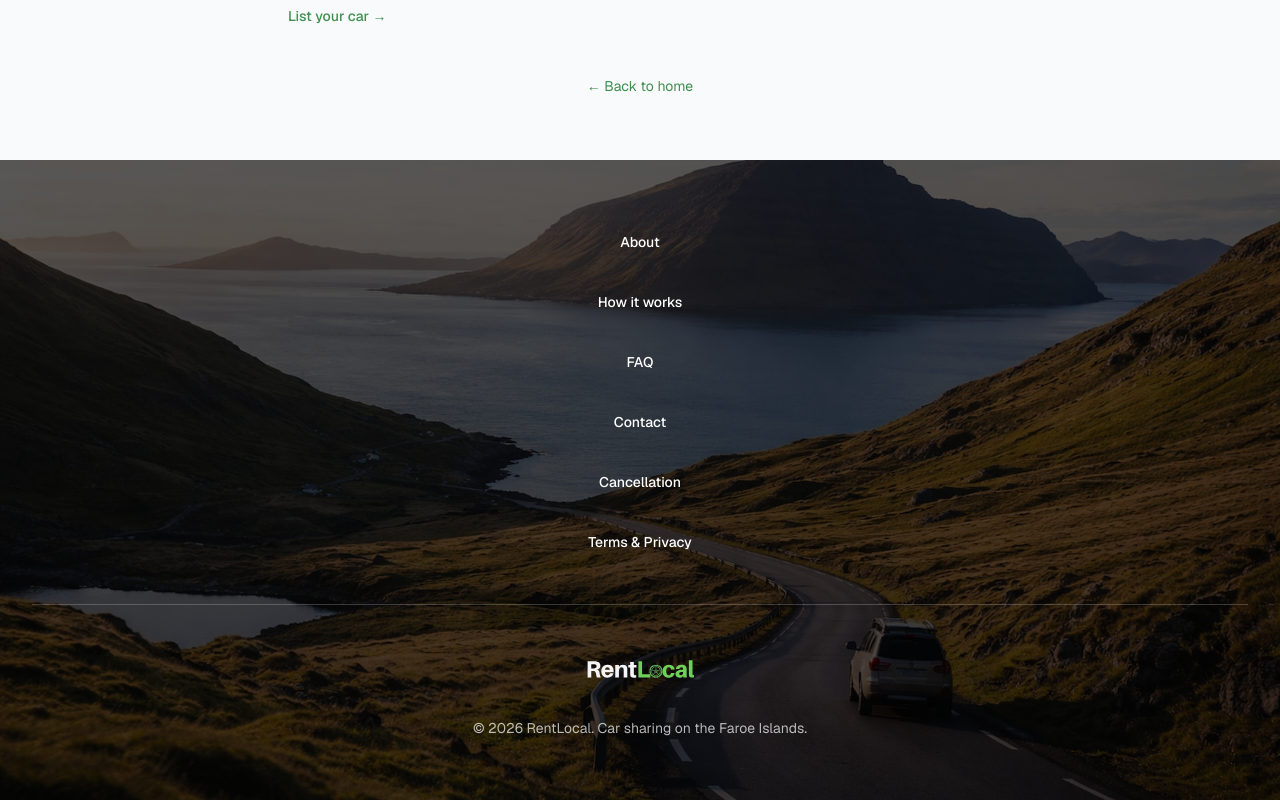
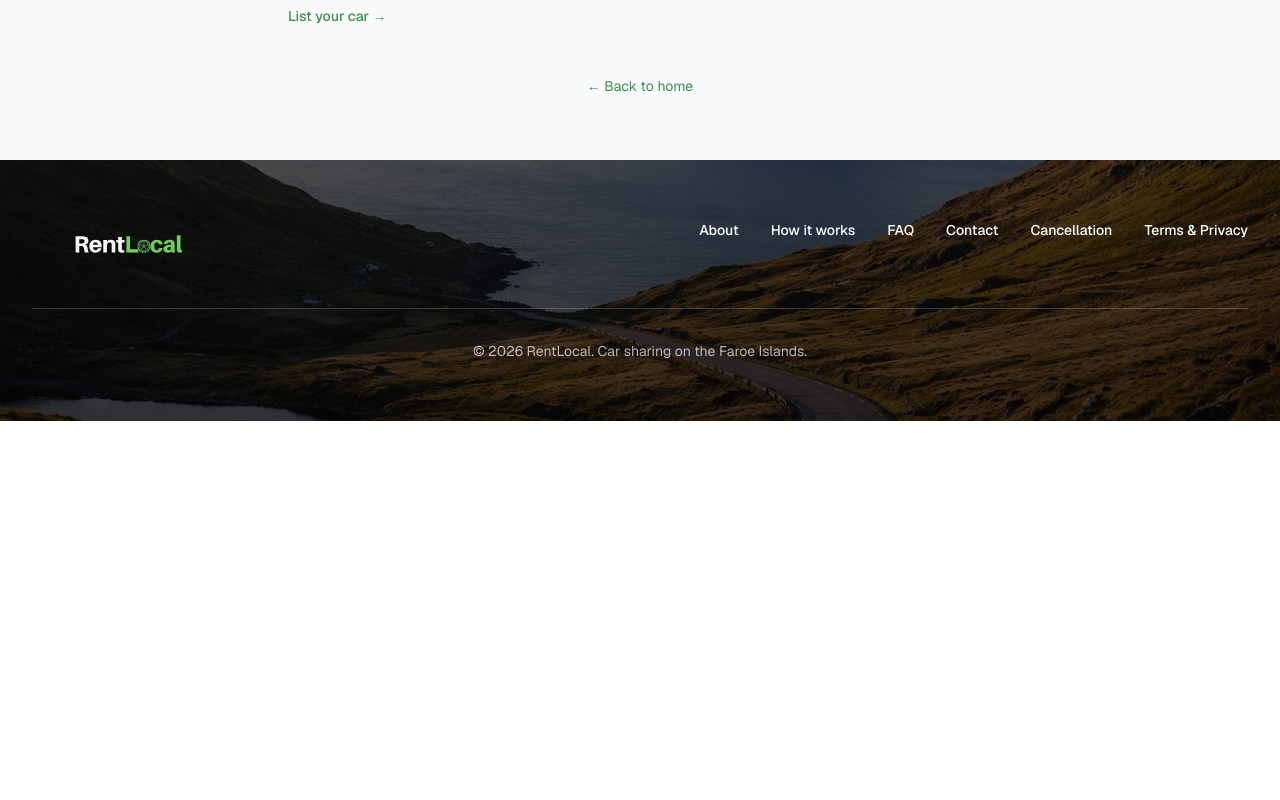
Before and after one commit to Maagnusmadsen/faroe-car-platform, a Next.js app: page /faq in a window 1280 px wide. Shown: the part 1505-2305 px from the top of the page. After the commit the page ends 1926 px from the top, so only its background shows below. Built offline with nearby package versions, Linux system fonts and the light colour scheme; no server answers.

Commit message:
Opdatering

```diff
--- a/components/Footer.tsx
+++ b/components/Footer.tsx
@@ -24,51 +24,102 @@ export default function Footer() {
       />
 
       <div className="relative z-10 mx-auto max-w-7xl px-4 py-12 sm:px-6 sm:py-[60px] lg:px-8">
-        {/* Section 1: Navigation links */}
-        <nav className="flex flex-col items-center gap-0 sm:flex-row sm:flex-wrap sm:justify-center sm:gap-x-8 sm:gap-y-4 sm:pb-10">
+        {/* Mobile: centered, stacked */}
+        <div className="flex flex-col items-center md:hidden">
+          <nav className="flex w-full max-w-[200px] flex-col gap-0">
             <Link
               href="/about"
-            className="flex min-h-[44px] w-full max-w-[200px] items-center justify-center text-sm font-medium text-white transition-colors hover:text-brand max-sm:border-b max-sm:border-white/10 sm:max-w-none sm:border-0"
+              className="flex min-h-[44px] items-center justify-center border-b border-white/10 text-sm font-medium text-white transition-colors hover:text-brand"
             >
               {t("footer.about")}
             </Link>
             <Link
               href="/how-it-works"
-            className="flex min-h-[44px] w-full max-w-[200px] items-center justify-center text-sm font-medium text-white transition-colors hover:text-brand max-sm:border-b max-sm:border-white/10 sm:max-w-none sm:border-0"
+              className="flex min-h-[44px] items-center justify-center border-b border-white/10 text-sm font-medium text-white transition-colors hover:text-brand"
             >
               {t("footer.howItWorks")}
             </Link>
             <Link
               href="/faq"
-            className="flex min-h-[44px] w-full max-w-[200px] items-center justify-center text-sm font-medium text-white transition-colors hover:text-brand max-sm:border-b max-sm:border-white/10 sm:max-w-none sm:border-0"
+              className="flex min-h-[44px] items-center justify-center border-b border-white/10 text-sm font-medium text-white transition-colors hover:text-brand"
             >
               {t("footer.faq")}
             </Link>
             <Link
               href="/contact"
-            className="flex min-h-[44px] w-full max-w-[200px] items-center justify-center text-sm font-medium text-white transition-colors hover:text-brand max-sm:border-b max-sm:border-white/10 sm:max-w-none sm:border-0"
+              className="flex min-h-[44px] items-center justify-center border-b border-white/10 text-sm font-medium text-white transition-colors hover:text-brand"
             >
               {t("footer.contact")}
             </Link>
             <Link
               href="/cancellation"
-            className="flex min-h-[44px] w-full max-w-[200px] items-center justify-center text-sm font-medium text-white transition-colors hover:text-brand max-sm:border-b max-sm:border-white/10 sm:max-w-none sm:border-0"
+              className="flex min-h-[44px] items-center justify-center border-b border-white/10 text-sm font-medium text-white transition-colors hover:text-brand"
             >
               {t("footer.cancellation")}
             </Link>
             <Link
               href="/terms"
-            className="flex min-h-[44px] w-full max-w-[200px] items-center justify-center text-sm font-medium text-white transition-colors hover:text-brand max-sm:border-b max-sm:border-white/10 sm:max-w-none sm:border-0"
+              className="flex min-h-[44px] items-center justify-center border-b border-white/10 text-sm font-medium text-white transition-colors hover:text-brand"
             >
               {t("footer.termsPrivacy")}
             </Link>
           </nav>
-
-        {/* Section 2: Logo + copyright */}
-        <div className="flex flex-col items-center gap-4 border-t border-white/20 pt-8 sm:gap-6 sm:pt-10">
+          <div className="mt-8 flex flex-col items-center gap-4 border-t border-white/20 pt-8">
             <Logo href="/" responsive="footer" variant="light" />
             <p
-            className="text-center text-xs leading-relaxed sm:text-sm"
+              className="text-center text-xs leading-relaxed"
+              style={{ color: "rgba(255,255,255,0.7)" }}
+            >
+              © {new Date().getFullYear()} RentLocal. {t("footer.copyright")}
+            </p>
+          </div>
+        </div>
+
+        {/* Desktop: logo left, links right, copyright bottom */}
+        <div className="hidden md:block">
+          <div className="flex flex-wrap items-start justify-between gap-8">
+            <Logo href="/" responsive="footer" variant="light" />
+            <nav className="flex flex-wrap items-center gap-x-8 gap-y-2">
+              <Link
+                href="/about"
+                className="text-sm font-medium text-white transition-colors hover:text-brand"
+              >
+                {t("footer.about")}
+              </Link>
+              <Link
+                href="/how-it-works"
+                className="text-sm font-medium text-white transition-colors hover:text-brand"
+              >
+                {t("footer.howItWorks")}
+              </Link>
+              <Link
+                href="/faq"
+                className="text-sm font-medium text-white transition-colors hover:text-brand"
+              >
+                {t("footer.faq")}
+              </Link>
+              <Link
+                href="/contact"
+                className="text-sm font-medium text-white transition-colors hover:text-brand"
+              >
+                {t("footer.contact")}
+              </Link>
+              <Link
+                href="/cancellation"
+                className="text-sm font-medium text-white transition-colors hover:text-brand"
+              >
+                {t("footer.cancellation")}
+              </Link>
+              <Link
+                href="/terms"
+                className="text-sm font-medium text-white transition-colors hover:text-brand"
+              >
+                {t("footer.termsPrivacy")}
+              </Link>
+            </nav>
+          </div>
+          <p
+            className="mt-10 border-t border-white/20 pt-8 text-center text-sm"
             style={{ color: "rgba(255,255,255,0.7)" }}
           >
             © {new Date().getFullYear()} RentLocal. {t("footer.copyright")}
--- a/components/Navbar.tsx
+++ b/components/Navbar.tsx
@@ -3,6 +3,7 @@
 import Link from "next/link";
 import { usePathname } from "next/navigation";
 import { useState, useEffect } from "react";
+import { createPortal } from "react-dom";
 import { useAuth } from "@/hooks/useAuth";
 import { useLanguage } from "@/context/LanguageContext";
 import { Logo } from "@/components/Logo";
@@ -47,17 +48,56 @@ export default function Navbar({ variant = "light" }: NavbarProps) {
   }, [mobileMenuOpen]);
 
   const isSolid = !isTransparentVariant || scrolled;
+  const [mounted, setMounted] = useState(false);
+  useEffect(() => setMounted(true), []);
+
+  const mobileMenu = mobileMenuOpen && mounted && (
+    <>
+      <div
+        className="fixed inset-0 z-[9998] bg-slate-900/60 sm:hidden"
+        aria-hidden
+        onClick={() => setMobileMenuOpen(false)}
+      />
+      <div
+        className="fixed inset-y-0 right-0 z-[9999] flex w-full max-w-[320px] flex-col border-l border-slate-200 bg-white shadow-2xl sm:hidden"
+        role="dialog"
+        aria-modal="true"
+        aria-label="Navigation menu"
+      >
+        <div className="flex shrink-0 items-center justify-between border-b border-slate-100 px-4 py-3">
+          <span className="text-sm font-semibold text-slate-700">{t("nav.openMenu")}</span>
+          <button
+            type="button"
+            onClick={() => setMobileMenuOpen(false)}
+            className="flex h-10 w-10 items-center justify-center rounded-lg text-slate-500 transition-colors hover:bg-slate-100 hover:text-slate-700"
+            aria-label={t("nav.closeMenu")}
+          >
+            <svg className="h-6 w-6" fill="none" stroke="currentColor" viewBox="0 0 24 24">
+              <path strokeLinecap="round" strokeLinejoin="round" strokeWidth={2} d="M6 18L18 6M6 6l12 12" />
+            </svg>
+          </button>
+        </div>
+        <nav className="flex-1 overflow-y-auto p-4">
+          <NavLinks
+            variant="light"
+            mobile
+            onNavigate={() => setMobileMenuOpen(false)}
+          />
+        </nav>
+      </div>
+    </>
+  );
 
   return (
     <header
       className={`sticky top-0 z-50 w-full transition-[background-color,border-color] duration-300 ease-out ${
         isSolid
           ? "border-b border-border bg-white"
-          : "bg-black/40 backdrop-blur-md sm:bg-transparent sm:backdrop-blur-sm"
+          : "bg-transparent backdrop-blur-sm max-sm:bg-black/25 max-sm:backdrop-blur-md"
       }`}
     >
-      <nav className="mx-auto flex max-w-7xl items-center justify-between px-4 py-3 sm:px-6 lg:px-8">
-        <div className="mr-3 flex min-w-0 shrink-0">
+      <nav className="mx-auto flex max-w-7xl items-center justify-between gap-4 px-4 py-3 sm:px-6 lg:px-8">
+        <div className="mr-2 flex min-w-0 shrink-0 sm:mr-3">
           <Logo
             variant={isSolid ? "dark" : "light"}
             href="/"
@@ -75,7 +115,7 @@ export default function Navbar({ variant = "light" }: NavbarProps) {
           <button
             type="button"
             onClick={() => setMobileMenuOpen((o) => !o)}
-            className={`-mr-2 flex h-11 w-11 min-h-[44px] min-w-[44px] items-center justify-center rounded-lg transition-colors focus:outline-none focus:ring-2 focus:ring-brand ${
+            className={`relative z-[60] -mr-2 flex h-11 w-11 min-h-[44px] min-w-[44px] items-center justify-center rounded-lg transition-colors focus:outline-none focus:ring-2 focus:ring-brand ${
               isSolid ? "text-slate-600 hover:bg-slate-100" : "text-white hover:bg-white/20"
             }`}
             aria-expanded={mobileMenuOpen}
@@ -94,29 +134,8 @@ export default function Navbar({ variant = "light" }: NavbarProps) {
         </div>
       </nav>
 
-      {/* Mobile menu overlay */}
-      {mobileMenuOpen && (
-        <>
-          <div
-            className="fixed inset-0 z-40 bg-slate-900/50 sm:hidden"
-            aria-hidden
-            onClick={() => setMobileMenuOpen(false)}
-          />
-          <div
-            className="fixed right-0 top-0 z-50 flex h-full w-[min(100%,320px)] flex-col border-l border-slate-200 bg-white shadow-xl sm:hidden"
-            role="dialog"
-            aria-label="Navigation menu"
-          >
-            <div className="flex flex-1 flex-col gap-1 overflow-y-auto p-4 pt-16">
-              <NavLinks
-                variant={isSolid ? "light" : variant}
-                mobile
-                onNavigate={() => setMobileMenuOpen(false)}
-              />
-            </div>
-          </div>
-        </>
-      )}
+      {/* Mobile menu — rendered via portal to avoid stacking/overflow issues */}
+      {mobileMenu && createPortal(mobileMenu, document.body)}
     </header>
   );
 }
@@ -202,10 +221,6 @@ function NavLinks({
     onNavigate?.();
   };
 
-  const footerLinkClass = mobile
-    ? "flex min-h-[44px] items-center rounded-lg px-4 py-3 -mx-1 text-sm font-medium text-slate-600 transition-colors hover:bg-slate-100 hover:text-slate-900"
-    : "";
-
   return wrap(
     <>
       <Link href="/rent-a-car" className={getLinkClass("/rent-a-car")} onClick={handleNavigate}>
@@ -255,29 +270,6 @@ function NavLinks({
           </Link>
         </>
       )}
-      {mobile && (
-        <>
-          <div className="my-4 border-t border-slate-200" />
-          <Link href="/about" className={footerLinkClass} onClick={handleNavigate}>
-            {t("footer.about")}
-          </Link>
-          <Link href="/how-it-works" className={footerLinkClass} onClick={handleNavigate}>
-            {t("footer.howItWorks")}
-          </Link>
-          <Link href="/faq" className={footerLinkClass} onClick={handleNavigate}>
-            {t("footer.faq")}
-          </Link>
-          <Link href="/contact" className={footerLinkClass} onClick={handleNavigate}>
-            {t("footer.contact")}
-          </Link>
-          <Link href="/cancellation" className={footerLinkClass} onClick={handleNavigate}>
-            {t("footer.cancellation")}
-          </Link>
-          <Link href="/terms" className={footerLinkClass} onClick={handleNavigate}>
-            {t("footer.termsPrivacy")}
-          </Link>
-        </>
-      )}
     </>
   );
 }
--- a/locales/en.json
+++ b/locales/en.json
@@ -23,7 +23,7 @@
     "subheadline": "Rent cars from locals",
     "trustLocal": "Local car owners",
     "trustAirport": "Airport pickup available",
-    "trustInsurance": "All rentals insured · 24/7 roadside assistance",
+    "trustInsurance": "All rentals insured",
     "conceptTitle": "Explore the Faroe Islands your way",
     "conceptP1": "RentLocal connects travellers with local car owners across the islands. Instead of relying on expensive traditional rental companies, you can rent a car directly from locals and explore the islands at your own pace.",
     "conceptP2": "Whether you want to drive along dramatic coastal roads, visit hidden villages, or chase waterfalls and mountains, having your own car gives you the freedom to experience the Faroe Islands properly.",
```
Lines whose indentation alone changed are shown as unchanged.
